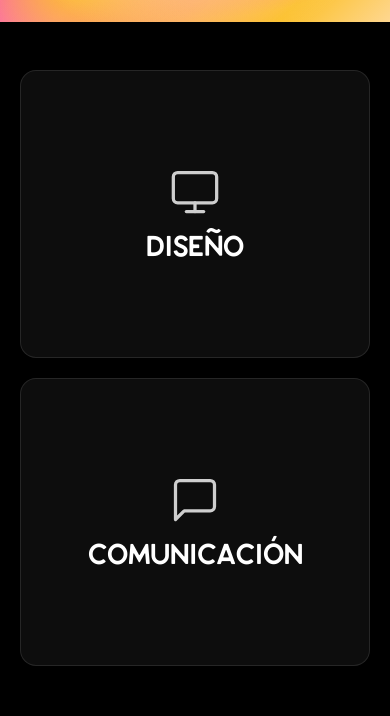
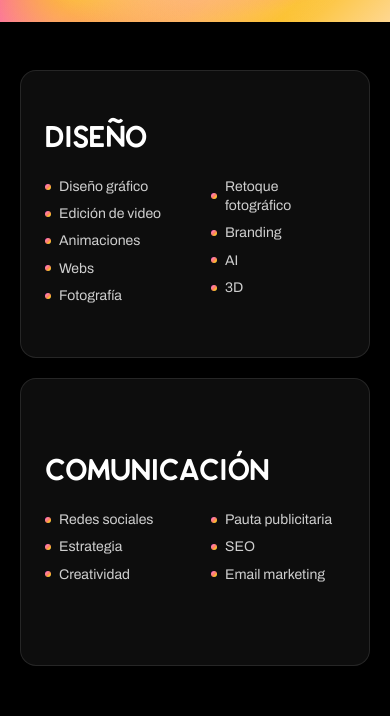
Before and after one commit to guidowain/drama-web, a Next.js app: page / in a window 390 px wide. Shown: the part 605-1321 px from the top of the page. Built offline with nearby package versions, Linux system fonts and the light colour scheme.

Commit message:
auto deploy 2026-04-26 19:50:56

```diff
--- a/app/admin/page.tsx
+++ b/app/admin/page.tsx
@@ -2,6 +2,17 @@ import Link from 'next/link'
 import { getProjects } from '@/lib/api'
 
 const cards = [
+  {
+    label: 'Home',
+    href: '/admin/home',
+    desc: 'Hero, servicios, logos y contacto',
+    icon: (
+      <svg width="28" height="28" viewBox="0 0 24 24" fill="none" stroke="currentColor" strokeWidth="1.5" strokeLinecap="round" strokeLinejoin="round">
+        <path d="M3 9l9-7 9 7v11a2 2 0 0 1-2 2H5a2 2 0 0 1-2-2z" />
+        <polyline points="9 22 9 12 15 12 15 22" />
+      </svg>
+    ),
+  },
   {
     label: 'Proyectos',
     href: '/admin/proyectos',
@@ -10,17 +21,6 @@ const cards = [
       <svg width="28" height="28" viewBox="0 0 24 24" fill="none" stroke="currentColor" strokeWidth="1.5" strokeLinecap="round" strokeLinejoin="round">
         <rect x="2" y="3" width="20" height="14" rx="2" />
         <line x1="8" y1="21" x2="16" y2="21" /><line x1="12" y1="17" x2="12" y2="21" />
-      </svg>
-    ),
-  },
-  {
-    label: 'Home',
-    href: '/admin/home',
-    desc: 'Hero, servicios, logos y contacto',
-    icon: (
-      <svg width="28" height="28" viewBox="0 0 24 24" fill="none" stroke="currentColor" strokeWidth="1.5" strokeLinecap="round" strokeLinejoin="round">
-        <path d="M3 9l9-7 9 7v11a2 2 0 0 1-2 2H5a2 2 0 0 1-2-2z" />
-        <polyline points="9 22 9 12 15 12 15 22" />
       </svg>
     ),
   },
--- a/app/globals.css
+++ b/app/globals.css
@@ -148,6 +148,21 @@ button,
   transform: rotateY(180deg);
 }
 
+.flip-card.is-flipped .flip-card-inner {
+  transform: rotateY(180deg);
+}
+
+.flip-card.is-peeking .flip-card-inner {
+  animation: service-card-peek 1.2s cubic-bezier(0.22, 1, 0.36, 1);
+}
+
+@keyframes service-card-peek {
+  0% { transform: rotateY(0deg); }
+  38% { transform: rotateY(180deg); }
+  64% { transform: rotateY(180deg); }
+  100% { transform: rotateY(0deg); }
+}
+
 .flip-card-front,
 .flip-card-back {
   position: absolute;
@@ -159,6 +174,42 @@ button,
 
 .flip-card-back {
   transform: rotateY(180deg);
+}
+
+.menu-nav-link {
+  position: relative;
+  isolation: isolate;
+  transition: transform 0.35s ease, opacity 0.25s ease;
+}
+
+.menu-nav-link::before {
+  content: '';
+  position: absolute;
+  inset: 18% -0.06em 12%;
+  z-index: -1;
+  background: var(--gradient);
+  border-radius: 999px;
+  filter: blur(28px);
+  opacity: 0;
+  transform: scaleX(0.82) translateX(-10px);
+  transform-origin: left center;
+  transition: opacity 0.35s ease, transform 0.45s cubic-bezier(0.22, 1, 0.36, 1);
+}
+
+.menu-nav-link:hover,
+.menu-nav-link:focus-visible {
+  transform: translateX(10px);
+  background: var(--gradient);
+  -webkit-background-clip: text;
+  background-clip: text;
+  color: transparent;
+  -webkit-text-fill-color: transparent;
+}
+
+.menu-nav-link:hover::before,
+.menu-nav-link:focus-visible::before {
+  opacity: 0.55;
+  transform: scaleX(1) translateX(0);
 }
 
 /* SEO text — in DOM for indexing, invisible visually (no display:none/visibility:hidden) */
--- a/app/page.tsx
+++ b/app/page.tsx
@@ -4,6 +4,7 @@ import LogosTicker from '@/components/LogosTicker'
 import HeroGradientPlaque from '@/components/HeroGradientPlaque'
 import CTAProyectos from '@/components/CTAProyectos'
 import ContactStrip from '@/components/ContactStrip'
+import ServicesGrid from '@/components/ServicesGrid'
 
 export default async function HomePage() {
   const settings = await getSiteSettings()
@@ -38,18 +39,20 @@ export default async function HomePage() {
 
       {/* ── SERVICES ── */}
       <section className="bg-black py-12 md:py-20 px-5 md:px-8">
-        <div className="max-w-5xl mx-auto grid grid-cols-1 md:grid-cols-2 gap-5">
-          <ServiceCard
-            name={home.services.design.name}
-            items={home.services.design.items}
-            icon={<IconDesign />}
-          />
-          <ServiceCard
-            name={home.services.communication.name}
-            items={home.services.communication.items}
-            icon={<IconComm />}
-          />
-        </div>
+        <ServicesGrid
+          services={[
+            {
+              name: home.services.design.name,
+              items: home.services.design.items,
+              icon: <IconDesign />,
+            },
+            {
+              name: home.services.communication.name,
+              items: home.services.communication.items,
+              icon: <IconComm />,
+            },
+          ]}
+        />
       </section>
 
       {/* ── LOGOS TICKER ── */}
@@ -70,48 +73,6 @@ export default async function HomePage() {
   )
 }
 
-function ServiceCard({
-  name,
-  items,
-  icon,
-}: {
-  name: string
-  items: string[]
-  icon: React.ReactNode
-}) {
-  return (
-    <div className="flip-card h-72 md:h-80 rounded-2xl">
-      <div className="flip-card-inner rounded-2xl">
-        {/* Front */}
-        <div className="flip-card-front glass-card rounded-2xl flex flex-col items-center justify-center gap-4 p-6 overflow-hidden">
-          <div className="text-white opacity-80">{icon}</div>
-          <h3
-            className="text-white font-black uppercase tracking-tight text-center leading-none w-full"
-            style={{ fontSize: 'clamp(1.8rem, 4vw, 3.4rem)' }}
-          >
-            {name}
-          </h3>
-        </div>
-
-        {/* Back */}
-        <div className="flip-card-back glass-card rounded-2xl flex flex-col justify-center gap-2 p-6">
-          <h3 className="text-white font-black text-3xl md:text-4xl uppercase mb-4 leading-none tracking-tight">
-            {name}
-          </h3>
-          <ul className="columns-2 gap-x-8 space-y-2">
-            {items.map((item) => (
-              <li key={item} className="flex items-center gap-2 text-white/80 text-sm md:text-base break-inside-avoid leading-snug">
-                <span className="w-1.5 h-1.5 rounded-full gradient-bg shrink-0" />
-                {item}
-              </li>
-            ))}
-          </ul>
-        </div>
-      </div>
-    </div>
-  )
-}
-
 function IconDesign() {
   return (
     <svg width="52" height="52" viewBox="0 0 24 24" fill="none" stroke="currentColor" strokeWidth="1.5" strokeLinecap="round" strokeLinejoin="round">
--- a/components/ContactStrip.tsx
+++ b/components/ContactStrip.tsx
@@ -14,7 +14,7 @@ export default function ContactStrip({ instagram, whatsapp, mail }: Props) {
     >
       {/* Left */}
       <p className="text-black font-black uppercase leading-[1.05] text-4xl md:text-6xl lg:text-7xl">
-        ESCRIBINOS,<br />NO HAY DRAMA
+        ESCRIBINOS,<br />NO HAY DRAMA.
       </p>
 
       {/* Right — contact icons */}
--- a/components/Menu.tsx
+++ b/components/Menu.tsx
@@ -73,7 +73,7 @@ export default function Menu({ settings }: Props) {
                 <Link
                   href={item.href}
                   onClick={close}
-                  className="block py-5 md:py-7 text-white font-bold italic text-5xl md:text-7xl lg:text-8xl hover:opacity-70 transition-opacity leading-none"
+                  className="menu-nav-link block py-5 md:py-7 text-white font-bold italic text-5xl md:text-7xl lg:text-8xl leading-none"
                 >
                   {item.label}
                 </Link>
--- a/components/ProjectCard.tsx
+++ b/components/ProjectCard.tsx
@@ -12,7 +12,7 @@ export default function ProjectCard({ project, onClick }: Props) {
   const hasManyTags = project.tags.length >= 5
   const tagClassName = hasManyTags
     ? 'text-[0.52rem] md:text-[0.56rem] px-2 py-[1px] tracking-[0.03em]'
-    : 'text-[0.58rem] md:text-[0.62rem] px-2.5 py-[2px] tracking-[0.04em]'
+    : 'text-[0.58rem] md:text-[0.62rem] px-2.5 py-[1px] tracking-[0.04em]'
 
   return (
     <motion.article
@@ -37,12 +37,12 @@ export default function ProjectCard({ project, onClick }: Props) {
         </div>
 
         {/* Info */}
-        <div className="mt-3 grid min-h-[4.6rem] grid-cols-[1fr_auto] items-end gap-2 px-1 pb-1 md:min-h-[4.9rem]">
+        <div className="mt-2 grid min-h-[3.15rem] grid-cols-[1fr_auto] items-start gap-2 px-1 pb-1 md:min-h-[3.35rem]">
           <div className="flex flex-wrap content-start gap-1">
             {project.tags.map((tag) => (
               <span
                 key={tag}
-                className={`inline-block rounded-full border border-transparent bg-[linear-gradient(#fff,#fff)_padding-box,var(--gradient)_border-box] font-semibold uppercase text-black ${tagClassName}`}
+                className={`inline-block rounded-full border-[0.5px] border-black/20 font-semibold uppercase text-black ${tagClassName}`}
               >
                 {tag}
               </span>
--- /dev/null
+++ b/components/ServicesGrid.tsx
@@ -0,0 +1,115 @@
+'use client'
+
+import { useEffect, useRef, useState } from 'react'
+
+type ServiceInfo = {
+  name: string
+  items: string[]
+  icon: React.ReactNode
+}
+
+type Props = {
+  services: ServiceInfo[]
+}
+
+export default function ServicesGrid({ services }: Props) {
+  return (
+    <div className="max-w-5xl mx-auto grid grid-cols-1 md:grid-cols-2 gap-5">
+      {services.map((service) => (
+        <ServiceCard
+          key={service.name}
+          name={service.name}
+          items={service.items}
+          icon={service.icon}
+        />
+      ))}
+    </div>
+  )
+}
+
+function ServiceCard({
+  name,
+  items,
+  icon,
+}: {
+  name: string
+  items: string[]
+  icon: React.ReactNode
+}) {
+  const ref = useRef<HTMLDivElement>(null)
+  const [isMobile, setIsMobile] = useState(false)
+  const [isFlipped, setIsFlipped] = useState(false)
+  const [isPeeking, setIsPeeking] = useState(false)
+  const hasPeekedRef = useRef(false)
+
+  useEffect(() => {
+    const media = window.matchMedia('(max-width: 767px)')
+    const syncMedia = () => {
+      setIsMobile(media.matches)
+      if (!media.matches) setIsFlipped(false)
+    }
+
+    syncMedia()
+    media.addEventListener('change', syncMedia)
+    return () => media.removeEventListener('change', syncMedia)
+  }, [])
+
+  useEffect(() => {
+    const element = ref.current
+    if (!element) return
+
+    const observer = new IntersectionObserver(
+      ([entry]) => {
+        if (isMobile) {
+          setIsFlipped(entry.isIntersecting && entry.intersectionRatio >= 0.45)
+          return
+        }
+
+        if (entry.isIntersecting && entry.intersectionRatio >= 0.35 && !hasPeekedRef.current) {
+          hasPeekedRef.current = true
+          setIsPeeking(true)
+          window.setTimeout(() => setIsPeeking(false), 1200)
+        }
+      },
+      { threshold: [0, 0.35, 0.45, 0.7] },
+    )
+
+    observer.observe(element)
+    return () => observer.disconnect()
+  }, [isMobile])
+
+  return (
+    <div
+      ref={ref}
+      className={`flip-card h-72 md:h-80 rounded-2xl ${isFlipped ? 'is-flipped' : ''} ${isPeeking ? 'is-peeking' : ''}`}
+    >
+      <div className="flip-card-inner rounded-2xl">
+        {/* Front */}
+        <div className="flip-card-front glass-card rounded-2xl flex flex-col items-center justify-center gap-4 p-6 overflow-hidden">
+          <div className="text-white opacity-80">{icon}</div>
+          <h3
+            className="text-white font-black uppercase tracking-tight text-center leading-none w-full"
+            style={{ fontSize: 'clamp(1.8rem, 4vw, 3.4rem)' }}
+          >
+            {name}
+          </h3>
+        </div>
+
+        {/* Back */}
+        <div className="flip-card-back glass-card rounded-2xl flex flex-col justify-center gap-2 p-6">
+          <h3 className="text-white font-black text-3xl md:text-4xl uppercase mb-4 leading-none tracking-tight">
+            {name}
+          </h3>
+          <ul className="columns-2 gap-x-8 space-y-2">
+            {items.map((item) => (
+              <li key={item} className="flex items-center gap-2 text-white/80 text-sm md:text-base break-inside-avoid leading-snug">
+                <span className="w-1.5 h-1.5 rounded-full gradient-bg shrink-0" />
+                {item}
+              </li>
+            ))}
+          </ul>
+        </div>
+      </div>
+    </div>
+  )
+}
--- a/components/admin/AdminSidebar.tsx
+++ b/components/admin/AdminSidebar.tsx
@@ -16,22 +16,22 @@ const navItems = [
     ),
   },
   {
+    label: 'Home',
+    href: '/admin/home',
+    icon: (
+      <svg width="16" height="16" viewBox="0 0 24 24" fill="none" stroke="currentColor" strokeWidth="2" strokeLinecap="round" strokeLinejoin="round">
+        <path d="M3 9l9-7 9 7v11a2 2 0 0 1-2 2H5a2 2 0 0 1-2-2z" />
+        <polyline points="9 22 9 12 15 12 15 22" />
+      </svg>
+    ),
+  },
+  {
     label: 'Proyectos',
     href: '/admin/proyectos',
     icon: (
       <svg width="16" height="16" viewBox="0 0 24 24" fill="none" stroke="currentColor" strokeWidth="2" strokeLinecap="round" strokeLinejoin="round">
         <rect x="2" y="3" width="20" height="14" rx="2" />
         <line x1="8" y1="21" x2="16" y2="21" /><line x1="12" y1="17" x2="12" y2="21" />
-      </svg>
-    ),
-  },
-  {
-    label: 'Home',
-    href: '/admin/home',
-    icon: (
-      <svg width="16" height="16" viewBox="0 0 24 24" fill="none" stroke="currentColor" strokeWidth="2" strokeLinecap="round" strokeLinejoin="round">
-        <path d="M3 9l9-7 9 7v11a2 2 0 0 1-2 2H5a2 2 0 0 1-2-2z" />
-        <polyline points="9 22 9 12 15 12 15 22" />
       </svg>
     ),
   },
```
Also changed, not shown: app/admin/home/page.tsx (+14 -14 lines).
